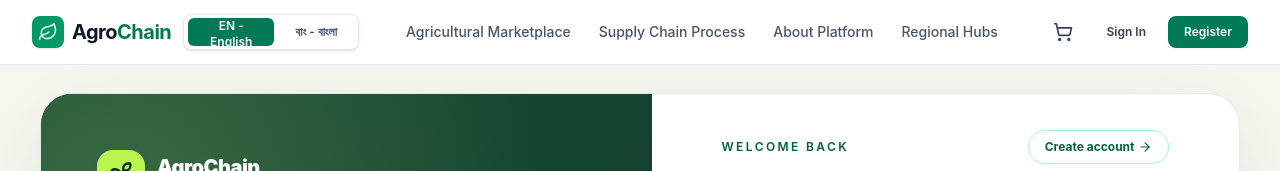
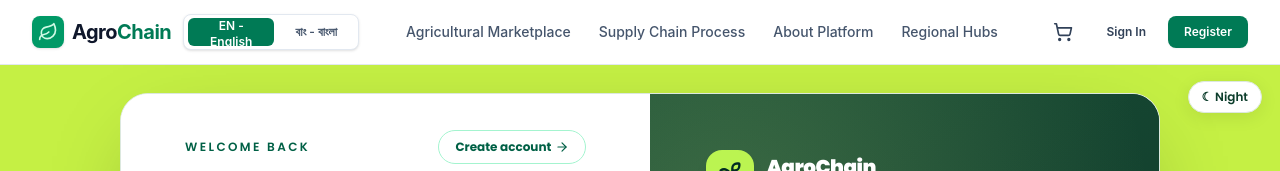
Before and after one commit to mdsaifurrahmanrizbi-spec/agrochain-smart-supply-chain, a React (Vite) app: page /login in a window 1280 px wide. Shown: the top 171 px of the page. Built offline with nearby package versions, Linux system fonts and the light colour scheme; no server answers.

Commit message:
Apply shared auth theme to login page

```diff
--- a/src/pages/public/Login.tsx
+++ b/src/pages/public/Login.tsx
@@ -1,4 +1,4 @@
-import React, { useCallback, useState } from 'react';
+import React, { useCallback, useEffect, useState } from 'react';
 import { Link, useNavigate, useLocation } from 'react-router-dom';
 import { useAuth } from '../../context/AuthContext';
 import { Logo } from '../../components/common/Logo';
@@ -6,9 +6,12 @@ import { UserRole } from '../../types';
 import { agroApi } from '../../services/api';
 import { useLanguage } from '../../context/LanguageContext';
 import { GoogleSignInButton } from '../../components/common/GoogleSignInButton';
+import './AuthTheme.css';
 import { Lock, Mail, ArrowRight, ShieldCheck, CheckCircle2, Sprout, Leaf, Eye, EyeOff } from 'lucide-react';
 
 export const Login: React.FC = () => {
+  const [authTheme, setAuthTheme] = useState<'lime' | 'night'>(() => { try { return localStorage.getItem('agrochain-auth-theme') === 'night' ? 'night' : 'lime'; } catch { return 'lime'; } });
+  useEffect(() => { try { localStorage.setItem('agrochain-auth-theme', authTheme); } catch { /* storage unavailable */ } }, [authTheme]);
   const { login, switchDemoRole, setAuthenticatedSession } = useAuth();
   const { language } = useLanguage();
   const navigate = useNavigate();
@@ -88,15 +91,16 @@ export const Login: React.FC = () => {
   };
 
   return (
-    <div className="relative min-h-screen bg-[#f5f7ef] px-4 py-5 sm:px-6 lg:px-10 lg:py-7">
+    <div className="agro-auth-page relative min-h-screen px-4 py-5 sm:px-6 lg:px-10 lg:py-7" data-theme={authTheme}>
+      <button type="button" className="agro-theme-toggle" onClick={() => setAuthTheme(authTheme === "lime" ? "night" : "lime")} aria-label="Toggle color theme">{authTheme === "lime" ? "☾ Night" : "☀ Lime"}</button>
       <style>{`
         @keyframes loginCropSway { 0%,100% { transform: rotate(-4deg) translateY(0); } 50% { transform: rotate(5deg) translateY(-4px); } }
         @keyframes loginSunDrift { 0%,100% { transform: translateY(0); } 50% { transform: translateY(-9px); } }
         @keyframes loginFieldGlow { 0%,100% { opacity:.25; } 50% { opacity:.55; } }
         @media (prefers-reduced-motion: reduce) { .login-agro-motion, .login-agro-motion * { animation: none !important; transition: none !important; } }
       `}</style>
-      <div className="mx-auto grid min-h-[calc(100vh-3.5rem)] max-w-7xl overflow-hidden rounded-[2rem] border border-emerald-950/10 bg-white shadow-[0_24px_80px_-28px_rgba(20,60,35,0.28)] lg:grid-cols-[1.02fr_0.98fr]">
-        <aside className="relative hidden overflow-hidden bg-[#123d2b] p-10 text-white lg:flex lg:min-h-[700px] lg:flex-col lg:justify-between xl:p-14">
+      <div className="mx-auto grid min-h-[calc(100vh-3.5rem)] max-w-[1040px] agro-auth-card overflow-hidden rounded-[28px] border shadow-[0_24px_80px_-28px_rgba(20,60,35,0.28)] lg:grid-cols-[1.02fr_0.98fr]">
+        <aside className="agro-auth-illustration relative hidden overflow-hidden p-10 text-white lg:flex lg:min-h-[700px] lg:flex-col lg:justify-between xl:p-14">
           <div className="absolute inset-0 bg-[radial-gradient(circle_at_15%_10%,rgba(181,215,122,0.24),transparent_34%),linear-gradient(150deg,#174b34_0%,#0d3025_75%)]" />
           <div className="relative z-10">
             <Link to="/" className="inline-flex items-center gap-3 rounded-xl focus:outline-none focus:ring-2 focus:ring-lime-300">
@@ -127,7 +131,7 @@ export const Login: React.FC = () => {
           <div className="relative z-10 flex items-center gap-3 text-xs text-emerald-50/75"><ShieldCheck className="h-4 w-4 text-lime-300" /><span>One connected platform for a better food supply chain.</span></div>
         </aside>
 
-        <main className="flex items-center justify-center px-5 py-9 sm:px-10 lg:px-12 xl:px-16">
+        <main className="agro-auth-form flex items-center justify-center px-5 py-9 sm:px-10 lg:px-12 xl:px-16">
           <div className="w-full max-w-md">
             <div className="mb-8 flex items-center justify-between gap-3 lg:mb-10">
               <Link to="/" className="inline-flex items-center gap-2 lg:hidden"><span className="flex h-10 w-10 items-center justify-center rounded-xl bg-emerald-800 text-white"><Sprout className="h-6 w-6" /></span><span className="text-lg font-black text-emerald-950">AgroChain</span></Link>
```
